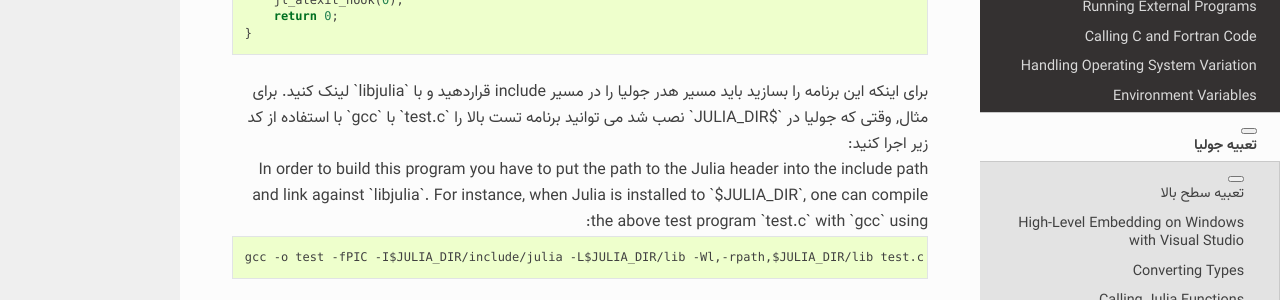
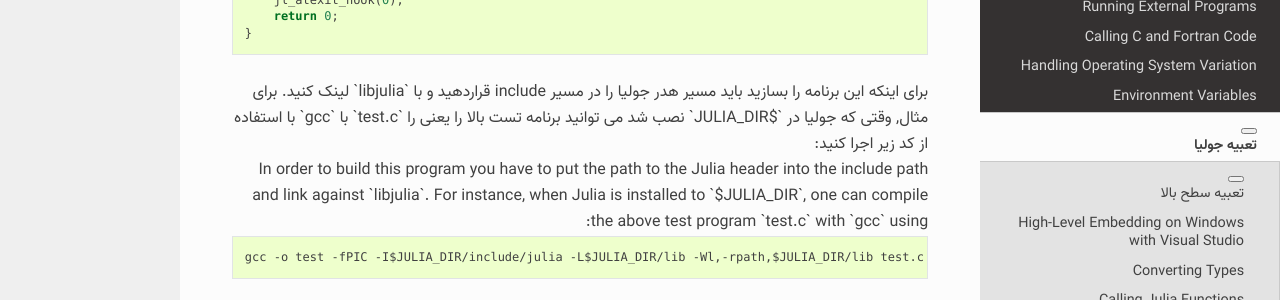
Before and after one commit to AppliedLinearAlgebra-Sharif/julia-docs, a Sphinx documentation site: the page built from docs/manual/embedding.md, in a window 1280 px wide and 900 px high, scrolled down 1188 px. Shown: the part 181-481 px from the top of the window. Built offline with Sphinx 7.4.7 and the Read the Docs theme 2.0.0, drawn with Linux system fonts in a browser that asks for light colours; pages that are not in the unit, such as notebooks, are missing from menus.

Commit message:
Update embedding.md

````diff
--- a/docs/manual/embedding.md
+++ b/docs/manual/embedding.md
@@ -48,7 +48,7 @@ int main(int argc, char *argv[])
     return 0;
 }
 ```
-<div dir="rtl">  برای اینکه این برنامه را بسازید باید مسیر هدر جولیا را در مسیر include قراردهید و با `libjulia` لینک کنید. برای مثال, وقتی که جولیا در `$JULIA_DIR` نصب شد می توانید برنامه تست بالا را `test.c` با `gcc` با استفاده از کد زیر اجرا کنید:</div>
+<div dir="rtl">  برای اینکه این برنامه را بسازید باید مسیر هدر جولیا را در مسیر include قراردهید و با `libjulia` لینک کنید. برای مثال, وقتی که جولیا در `$JULIA_DIR` نصب شد می توانید برنامه تست بالا را یعنی را `test.c` با `gcc` با استفاده از کد زیر اجرا کنید:</div>
 In order to build this program you have to put the path to the Julia header into the include path
 and link against `libjulia`. For instance, when Julia is installed to `$JULIA_DIR`, one can compile
 the above test program `test.c` with `gcc` using:
````
